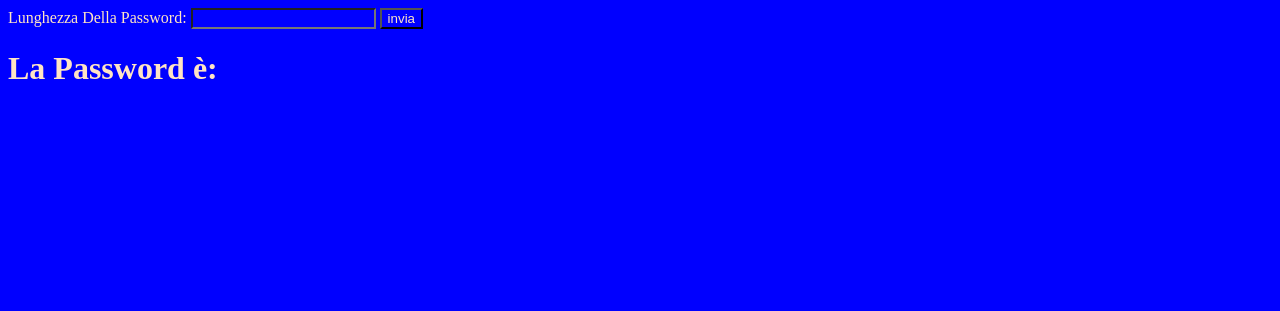
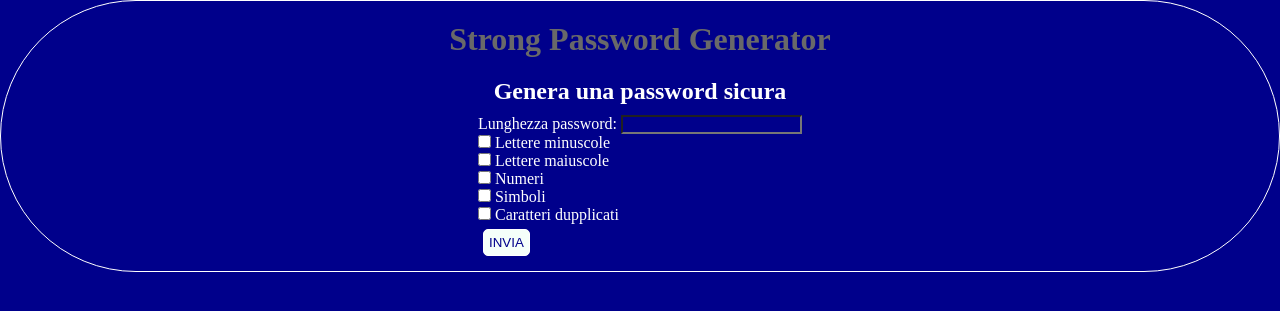
Before and after one commit to furkancaliskan0/php-strong-password-generator, a PHP site: page / in a window 1280 px wide. Shown: the top 311 px of the page. Run offline with PHP 8.4, Linux system fonts and the light colour scheme.

Commit message:
Page Completed

```diff
--- a/index.php
+++ b/index.php
@@ -8,41 +8,106 @@
     <title>php-strong-password-generator</title>
     <style>
         * {
-            background-color: blue;
-            color: bisque;
+            background-color: darkblue;
+            color: white;
+            margin: 0;
+            padding: 0;
+            box-sizing: border-box;
+        }
+
+        .container {
+            display: flex;
+            flex-direction: column;
+            justify-content: center;
+            align-items: center;
+            margin: 0px auto;
+            padding: 10px;
+            border: 1px solid white;
+            border-radius: 500px;
+        }
+
+        .btn {
+            background-color: mintcream;
+            margin: 5px;
+            padding: 5px;
+            border: 1px solid white;
+            border-radius: 5px;
+            color: darkblue;
+            text-decoration: none;
+        }
+
+        h1 {
+            padding: 10px;
+            color: dimgrey;
+        }
+
+        h2 {
+            padding: 10px;
+            color: white;
+
         }
     </style>
+    <?php
 
-    <?php
-    $length = $_GET["length"] ?? false;
+    session_start();
 
-    function pws_rand($length)
-    {
-        $chars = array_merge(range("A", "Z"), range("a", "z"), range(0, 9), ["!", "@", "#", "$", "%", "^", "&", "*",]);
-        $password = "";
+    require_once __DIR__ . "/helper.php";
 
-        for ($i = 0; $i < $length; $i++) {
-            $password .= $chars[array_rand($chars)];
-        }
+    $lng = $_GET['length'] ?? -1;
 
-        return $password;
+    $minLetters = $_GET['minLetters'] ?? false;
+    $maxLetters = $_GET['maxLetters'] ?? false;
+    $numbers = $_GET['numbers'] ?? false;
+    $symobols = $_GET['symobols'] ?? false;
+    $dupplicate = $_GET['dupplicate'] ?? false;
+
+    if ($lng > 0) {
+
+        $pws = pwsGenrate(
+            $lng,
+            $minLetters,
+            $maxLetters,
+            $numbers,
+            $symobols,
+            $dupplicate
+        );
+        $_SESSION['pws'] = $pws;
+        header("Location: thankyou.php");
     }
-
-    $pws = pws_rand($length);
     ?>
 </head>
 
 <body>
-    <form>
-        <label for="length">Lunghezza Della Password:</label>
-        <input type="number" name="length">
-        <input type="submit" value="invia">
-    </form>
-    <h1>
-        <?php
-        echo "La Password è: " . $pws;
-        ?>
-    </h1>
+    <div class="container">
+        <h1>Strong Password Generator</h1>
+        <h2>Genera una password sicura</h2>
+        <form method="GET">
+            <label for="length">Lunghezza password:</label>
+            <input type="text" name="length" <?php
+            if ($lng > 0) {
+                echo "value='" . $lng . "'";
+            }
+            ?>>
+        <br>
+            <input type="checkbox" name="minLetters">
+            <label for="minLetters">Lettere minuscole</label>
+            <br>
+            <input type="checkbox" name="maxLetters">
+            <label for="maxLetters">Lettere maiuscole</label>
+            <br>
+            <input type="checkbox" name="numbers">
+            <label for="numbers">Numeri</label>
+            <br>
+            <input type="checkbox" name="symobols">
+            <label for="symobols">Simboli</label>
+            <br>
+            <input type="checkbox" name="dupplicate">
+            <label for="dupplicate">Caratteri dupplicati</label>
+            <br>
+            <input type="submit" value="INVIA" class="btn">
+        </form>
+    </div>
 </body>
 
+
 </html>
```
Also changed, not shown: helper.php (added, +54 -0 lines), thankyou.php (added, +29 -0 lines).
